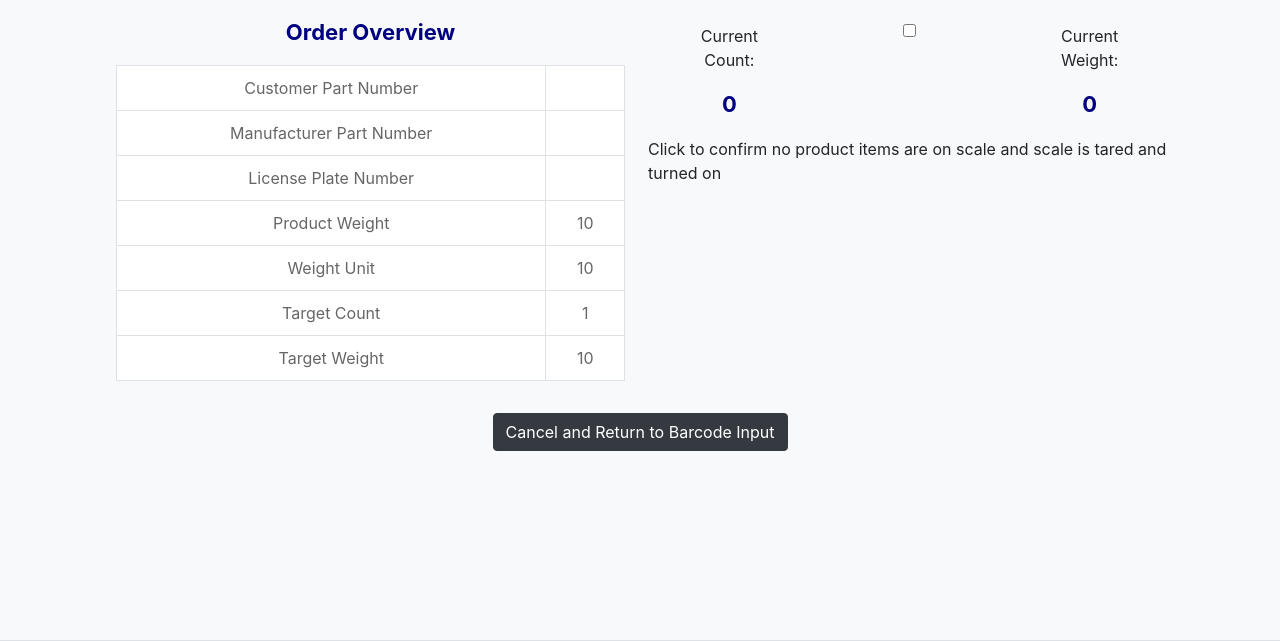
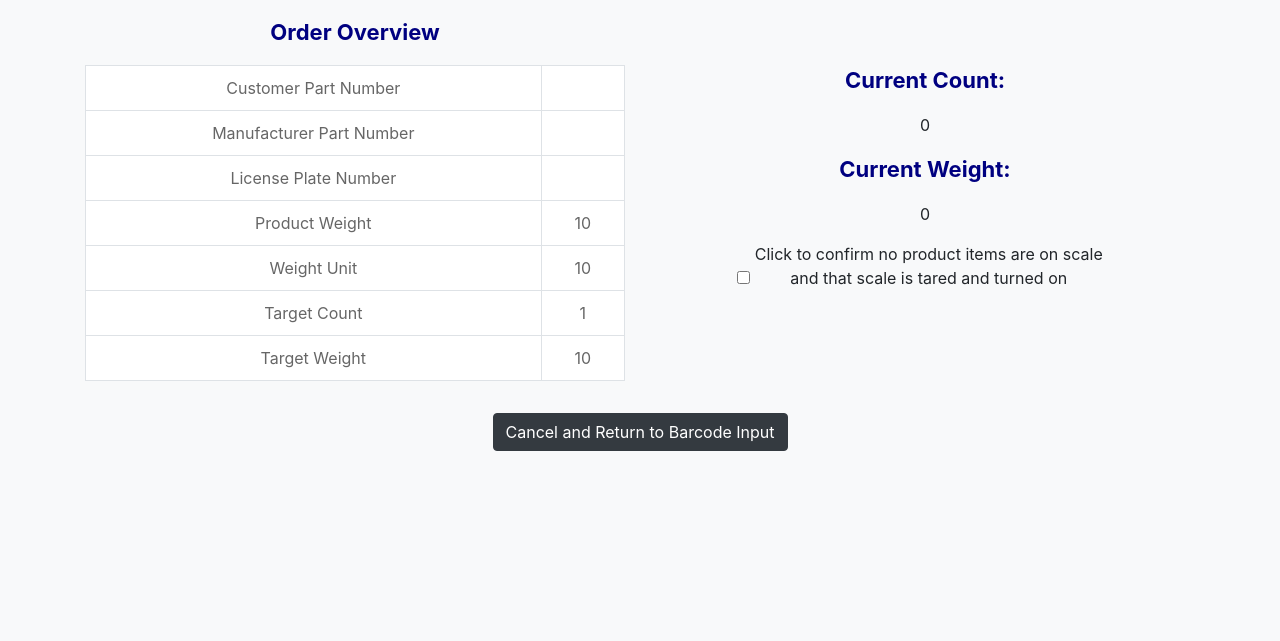
Before and after one commit to daysch/es96, a Flask app: template templates/count.html in a window 1280 px wide. Shown: the part 78-719 px from the top of the page. Run offline with Flask 2, Linux system fonts and the light colour scheme; the template is opened without the code that fills it: most values are stand-ins (such as "Sample title", 1, 10 or a date in 2020); some libraries are stand-ins or nearby versions.

Commit message:
css changes on count page

```diff
--- a/static/scripts.js
+++ b/static/scripts.js
@@ -70,7 +70,7 @@ function stop_button_clicked()
     button = document.createElement("button");
     button.setAttribute("class", "btn btn-dark");
     button.setAttribute("id", "start_button");
-    button.innerHTML = "Restart count";
+    button.innerHTML = "Continue count";
     document.getElementById("start_stop_buttons").appendChild(button);
     document.getElementById ("start_button").addEventListener ("click", start_button_clicked)
 
@@ -153,8 +153,8 @@ function update_displays()
     .done(function(data, textStatus, jqXHR) {
 
     // update current count and current weight
-    document.getElementById("current_count").innerHTML=data[0] + "parts";
-    document.getElementById("current_weight").innerHTML=data[1] + data[3];
+    document.getElementById("current_count").innerHTML=data[0] + " parts";
+    document.getElementById("current_weight").innerHTML=data[1] + " " + data[3];
     //"Current Count:  " + "Current Weight:  " +
 
     // indicate whether count is complete after removing current messages
--- a/static/styles.css
+++ b/static/styles.css
@@ -1,58 +1,3 @@
-/* css for layout.html */
-.center {
-    display: block;
-    margin-left: auto;
-    margin-right: auto;
-}
-
-/* css for begin.html */
-.errors {
-    text-align: center;
-    color: red;
-    font-size: 15px;
-    font-weight: bold;
-}
-
-.form-login {
-  max-width: 330px;
-  padding: 35px;
-  margin: auto;
-}
-
-/* css for enter_barcode.html */
-
-
-/* css for count.html */
-td {
-    font-size: 16px;
-    color: #666666;
-    text-align: center;
-}
-
-table { /* get table styles from http://divtable.com/table-styler/ */
-    width: 40%;
-}
-
-#overview_text {
-  text-align: center;
-  color: navy;
-  font-size: 22px;
-  font-weight: bold;
-}
-
-.count_text {
-    text-align: center;
-    color: navy;
-    font-size: 22px;
-    font-weight: bold;
-}
-
-.confirm_tare_label {
-    font_size: 18px;
-    text-align: left;
-}
-
-
 /* General */
 main .form-control {
     display: inline-block; /* center form controls */
@@ -64,13 +9,45 @@ main {
     text-align: center; /* center contents */
 }
 
-/*button.sager {
-    background-color: #015C9F;
-    border: none;
-    color: white;
-    padding: 15px 32px;
+/* css for layout.html */
+.center {
+    display: block;
+    margin-left: auto;
+    margin-right: auto;
+}
+
+/* css for begin.html */
+.errors {
+    display: block;
     text-align: center;
-    text-decoration: none;
-    display: inline-block;
+    color: red;
+    font-size: 15px;
+}
+
+/* css for enter_barcode.html */
+
+
+/* css for count.html */
+table {
+    width: 40%;
+}
+
+td {
     font-size: 16px;
-}*/
+    color: #666666;
+    text-align: center;
+}
+
+.count_text {
+    text-align: center;
+    color: navy;
+    font-size: 22px;
+    font-weight: bold;
+}
+
+#label_tare {
+    font_size: 18px;
+    text-align: left
+    margin-left: 10px;
+    margin-right: 10px;
+}
--- a/templates/count.html
+++ b/templates/count.html
@@ -8,10 +8,9 @@
 
 {% block main %}
 
-    <div class="row p-2 m-2">
+    <div class="row mt-3 mb-3">
         <div class="col-lg-6">
-            <p id="overview_text">Order Overview<p/>
-            <!-- Table with order details from python function-->
+            <p class ="count_text">Order Overview<p/>
             <table class="table table-bordered bg-white">
                 <tbody>
                     <tr>
@@ -42,34 +41,29 @@
                         <td>Target Weight</td>
                         <td>{{target_weight}}</td>
                     </tr>
-
                 </tbody>
             </table>
         </div>
 
-        <div class="col-lg-6 p-2">
-            <div class="col-lg-3 ml-3" style="width: 25%; float:left">
-                <p>Current Count:</p>
-                <p id='current_count' name='current_count' class ="count_text">0</p>
-            </div>
-            <div class="col-lg-3 mr-3" style="width: 25%; float:right">
-                <p>Current Weight:</p>
-                <p id='current_weight' name='current_weight' class ="count_text">0</p>
-            </div>
+        <div class="col-lg-6 mt-5">
+
+            <p class ="count_text">Current Count:</p>
+            <p id='current_count' name='current_count'>0</p>
+            <p class ="count_text">Current Weight:</p>
+            <p id='current_weight' name='current_weight'>0</p>
 
             <!-- create a holder for later messages during the count -->
             <div id='count_messages'></div>
-
             <!-- button to initiate the javascript -->
             <div id="start_stop_buttons" class="checkbox">
                 <input type="checkbox" id="confirm_tare" name="confirm_tare">
-                <label for="confirm_tare" id="label_tare" class="confirm_tare_label">Click to confirm no product items are on scale and scale is tared and turned on</label>
+                <label for="confirm_tare" id="label_tare">Click to confirm no product items are on scale <br> and that scale is tared and turned on</label>
             </div>
         </div>
     </div>
 
     <!-- create container for button to return to first page after count is complete -->
-    <div>
+    <div class="center">
     <form action="{{ url_for('count') }}" method="post" id="submit_form">
         <div class="form-group" id='buttons'>
             <button class="btn btn-dark" id="cancel_count" type="submit" name="wms_submit" value="0" >Cancel and Return to Barcode Input</button>
--- a/templates/layout.html
+++ b/templates/layout.html
@@ -54,7 +54,7 @@
         {% else %}
 
         <nav class="navbar fixed-bottom border bg-white">
-            <p class="mt-4 text-muted center"> ES96 Harvard SEAS &copy; 2020</p>
+            <p class="text-muted center mt-3"> ES96 Harvard SEAS &copy; 2020</p>
         </nav>
 
         {% endif %}
```
Also changed, not shown: templates/begin.html (+5 -7 lines).
